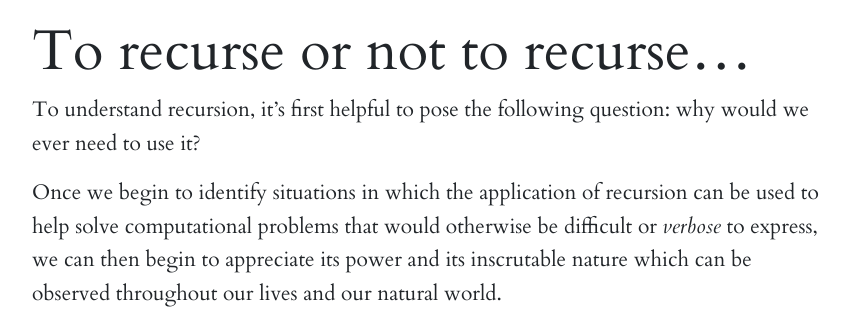
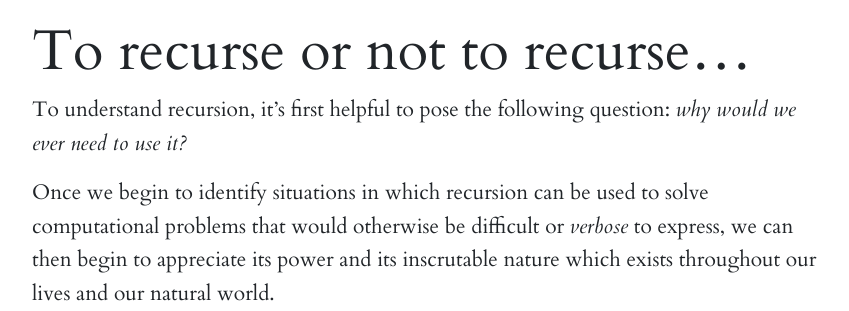
Before and after one commit to aaronzomback/design-portfolio, a Jekyll site: the page built from _posts/2021-04-30-what-is-recursion?.markdown, in a window 1280 px wide and 986 px high, cut to the strip 675-986 px from the top of the window. Shown: the whole strip, without its empty margins (158-1007 px from the left). Built offline with Jekyll 4.4.1, drawn with Linux system fonts in a browser that asks for light colours; nearby versions of some CDN libraries.

Commit message:
Updated What Is Recursion?

```diff
--- a/_posts/2021-04-30-what-is-recursion?.markdown
+++ b/_posts/2021-04-30-what-is-recursion?.markdown
@@ -8,6 +8,6 @@ excerpt: Testing
 
 ## To recurse or not to recurse...
 
-To understand recursion, it's first helpful to pose the following question: why would we ever need to use it?
+To understand recursion, it's first helpful to pose the following question: *why would we ever need to use it?*
 
-Once we begin to identify situations in which the application of recursion can be used to help solve computational problems that would otherwise be difficult or *verbose* to express, we can then begin to appreciate its power and its inscrutable nature which can be observed throughout our lives and our natural world.
+Once we begin to identify situations in which recursion can be used to solve computational problems that would otherwise be difficult or *verbose* to express, we can then begin to appreciate its power and its inscrutable nature which exists throughout our lives and our natural world.
```
